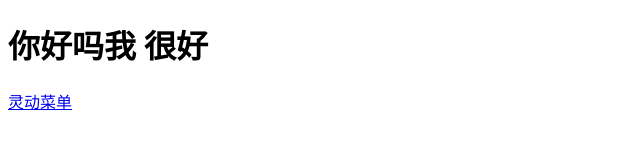
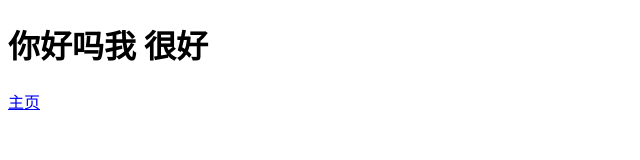
Before and after one commit to AriesGirl/AriesGirl.github.io, a plain HTML site: page index.html in a window 1280 px wide. Shown: the full height of the page, 0-640 px from the left. Drawn offline with Linux system fonts and the light colour scheme.

Commit message:
Update index.html

```diff
--- a/index.html
+++ b/index.html
@@ -7,6 +7,6 @@
 <body>
     <h1>你好吗我 很好</h1>
 
-    <a href="ldcd/menu.html">灵动菜单</a>
+    <a href="https://https://github.com/AriesGirl">主页</a>
 </body>
 </html>
```
